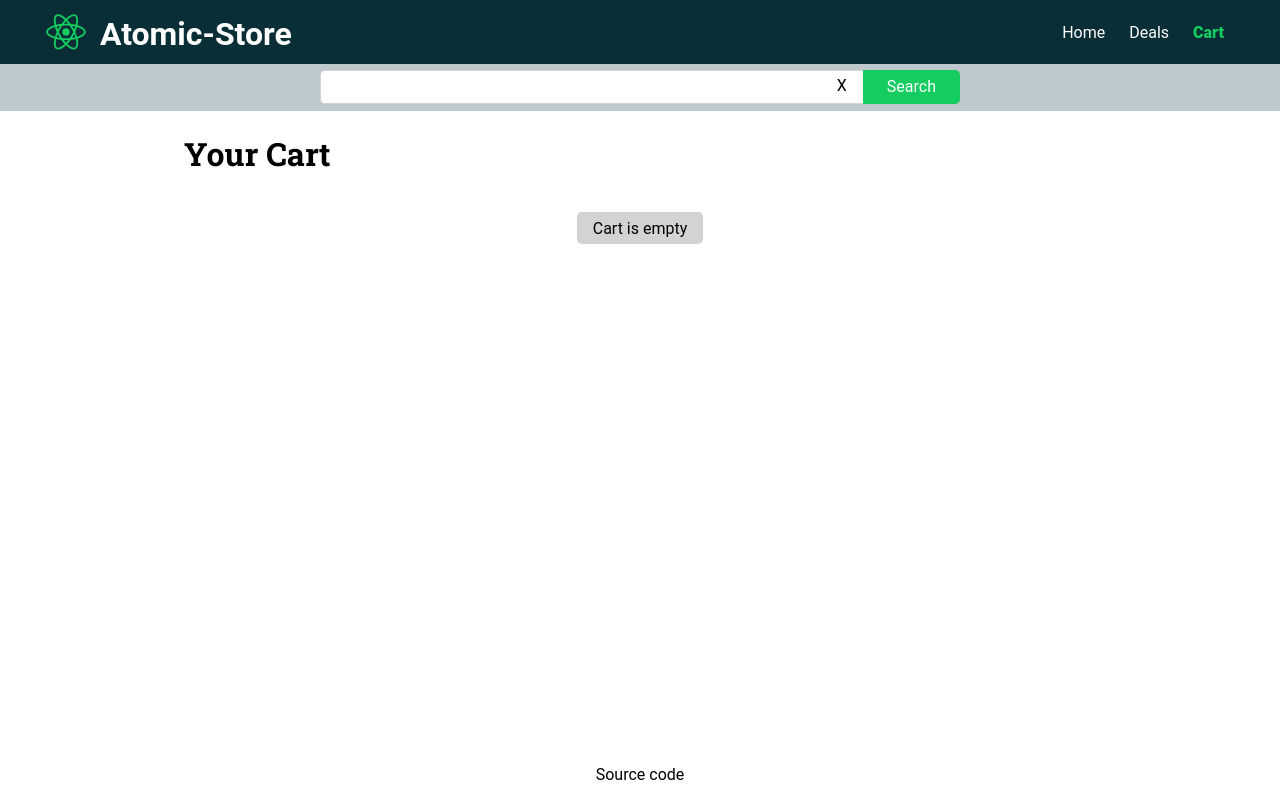
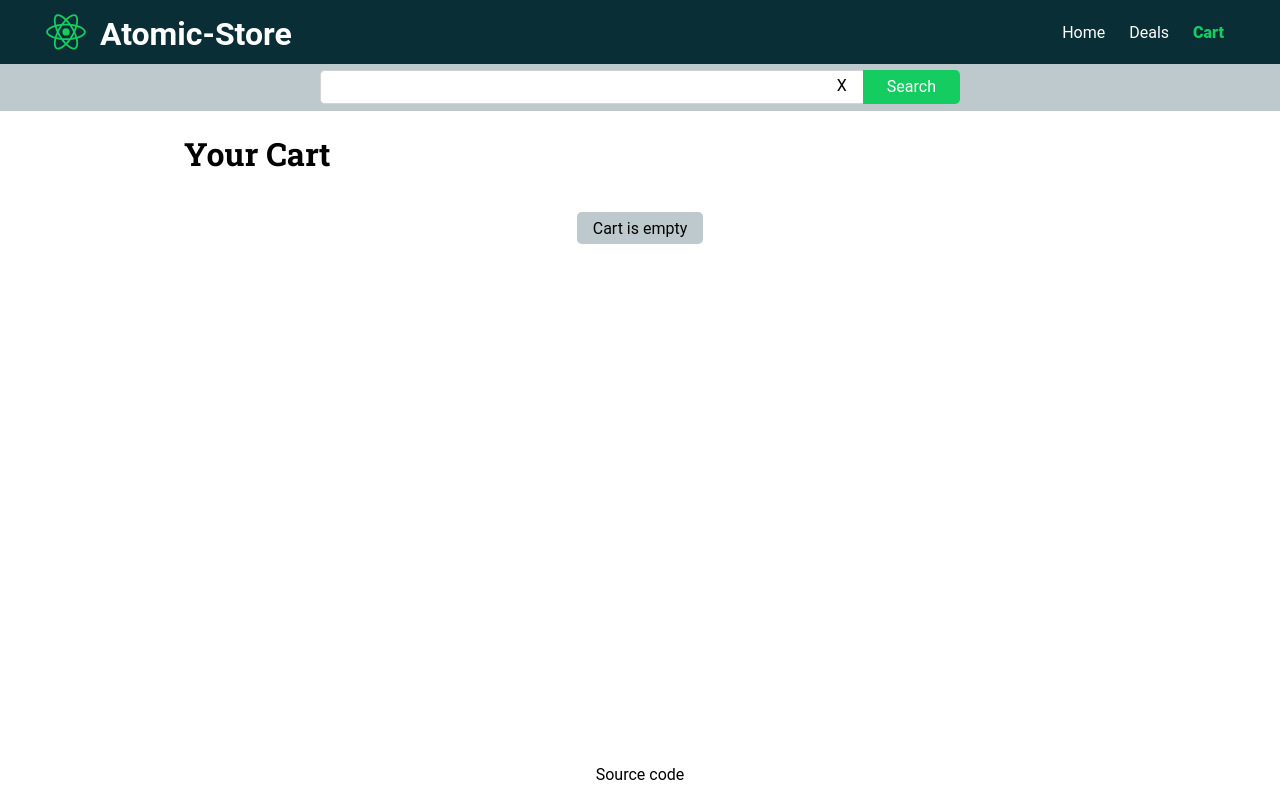
Before and after one commit to c-as/react-store, a React (Create React App) app: page /cart in a window 1280 px wide. Built offline with nearby package versions, Linux system fonts and the light colour scheme.

Commit message:
Global message and error box defs

```diff
--- a/src/Components/Sale.tsx
+++ b/src/Components/Sale.tsx
@@ -1,9 +1,9 @@
 import styled from "styled-components"
-import { ColorBox } from "./Styles"
+import { ColorBox, SecondaryAccent } from "./Styles"
 
 const Sale = styled(ColorBox)`
   width: fit-content;
-  background-color: red;
+  background-color: ${SecondaryAccent};
   color: white;
 `
 
--- a/src/Components/Styles.tsx
+++ b/src/Components/Styles.tsx
@@ -45,6 +45,14 @@ export const Input = styled.input`
   }
 `
 
+export const Message = styled(ColorBox)`
+  background-color: ${Secondary};
+`
+
+export const Error = styled(ColorBox)`
+  background-color: ${SecondaryAccent};
+`
+
 export const Title = styled.h1`
   font-family: "Roboto Slab";
   padding-left: 1.5rem;
--- a/src/Pages/Cart.tsx
+++ b/src/Pages/Cart.tsx
@@ -3,7 +3,13 @@ import { useNavigate } from "react-router-dom"
 import { CartAction, CartActionType, CartContext } from "../State/Cart"
 import CartItem from "../Components/CartItem"
 import styled from "styled-components"
-import { Button, ColorBox, Title } from "../Components/Styles"
+import {
+  Button,
+  ColorBox,
+  Message,
+  Secondary,
+  Title,
+} from "../Components/Styles"
 
 const Styled = styled.div`
   width: 60rem;
@@ -16,10 +22,6 @@ const Catalog = styled.div`
   flex-wrap: wrap;
   align-content: space-around;
   justify-content: center;
-`
-
-const StyledColorBox = styled(ColorBox)`
-  background-color: lightgray;
 `
 
 const CartInfo = styled.div`
@@ -56,7 +58,7 @@ export default function Cart() {
         {items.length > 0 ? (
           items.map((item) => <CartItem item={item} key={item._id} />)
         ) : (
-          <StyledColorBox>Cart is empty</StyledColorBox>
+          <Message>Cart is empty</Message>
         )}
       </Catalog>
       <CartInfo>
--- a/src/Pages/Catalog.tsx
+++ b/src/Pages/Catalog.tsx
@@ -5,7 +5,7 @@ import styled from "styled-components"
 import useList from "../Hooks/useList"
 
 import CatalogItem from "../Components/CatalogItem"
-import { Button, ColorBox, Title } from "../Components/Styles"
+import { Button, Message, Title } from "../Components/Styles"
 
 const Container = styled.div`
   width: 75rem;
@@ -38,10 +38,6 @@ const Catalog = styled.div`
   flex-wrap: wrap;
   align-content: space-around;
   justify-content: center;
-`
-
-const StyledColorBox = styled(ColorBox)`
-  background-color: lightgray;
 `
 
 export default function List() {
@@ -112,7 +108,7 @@ export default function List() {
         {result ? (
           result.items.map((item) => <CatalogItem item={item} key={item._id} />)
         ) : (
-          <StyledColorBox>{message}</StyledColorBox>
+          <Message>{message}</Message>
         )}
       </Catalog>
       <PageSelector>
--- a/src/Pages/Item.tsx
+++ b/src/Pages/Item.tsx
@@ -3,7 +3,7 @@ import { useParams } from "react-router-dom"
 import styled from "styled-components"
 import Rating from "../Components/Rating"
 import Sale from "../Components/Sale"
-import { ColorBox, Button, Input, Title } from "../Components/Styles"
+import { Button, Input, Title, Message, Error } from "../Components/Styles"
 import useItem from "../Hooks/useItem"
 import { CartContext, CartAction, CartActionType } from "../State/Cart"
 
@@ -53,22 +53,10 @@ const StyledButton = styled(Button)`
   width: 6rem;
 `
 
-const StockWarning = styled(ColorBox)`
-  background-color: lightpink;
-`
-
-const CartWarning = styled(ColorBox)`
-  background-color: lightblue;
-`
-
-const Message = styled(ColorBox)`
+const Fetching = styled(Message)`
   background-color: lightgray;
   margin: 0rem auto;
   width: fit-content;
-`
-
-const Error = styled(Message)`
-  background-color: lightpink;
 `
 
 const Name = styled(Title)`
@@ -140,17 +128,17 @@ export default function Item() {
               Add to cart
             </StyledButton>
             {(item.stockCount < 1 || quantity > item.stockCount) && (
-              <StockWarning>Insufficient stock!</StockWarning>
+              <Error>Insufficient stock!</Error>
             )}
             {inCart > 0 && (
-              <CartWarning>
+              <Message>
                 {inCart} of this item is currently in your cart.
-              </CartWarning>
+              </Message>
             )}
           </Info>
         </div>
       ) : isLoading ? (
-        <Message>Fetching item..</Message>
+        <Fetching>Fetching item..</Fetching>
       ) : (
         <Error>{error && error.toString()}</Error>
       )}
```
